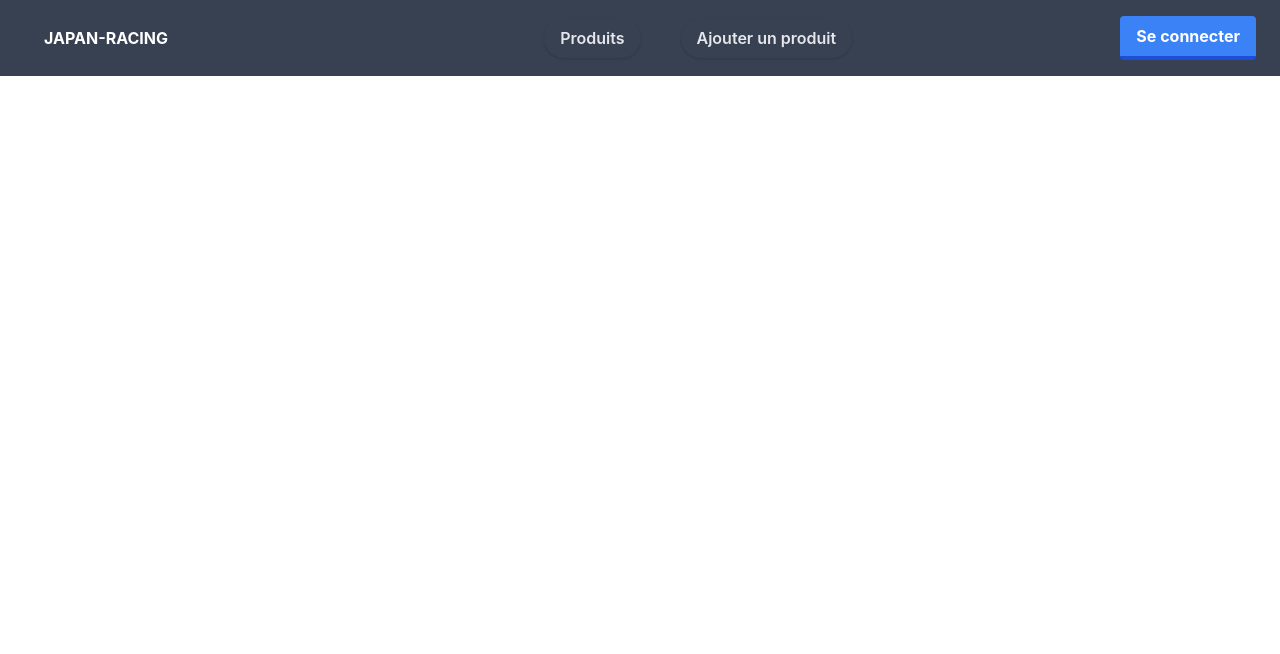
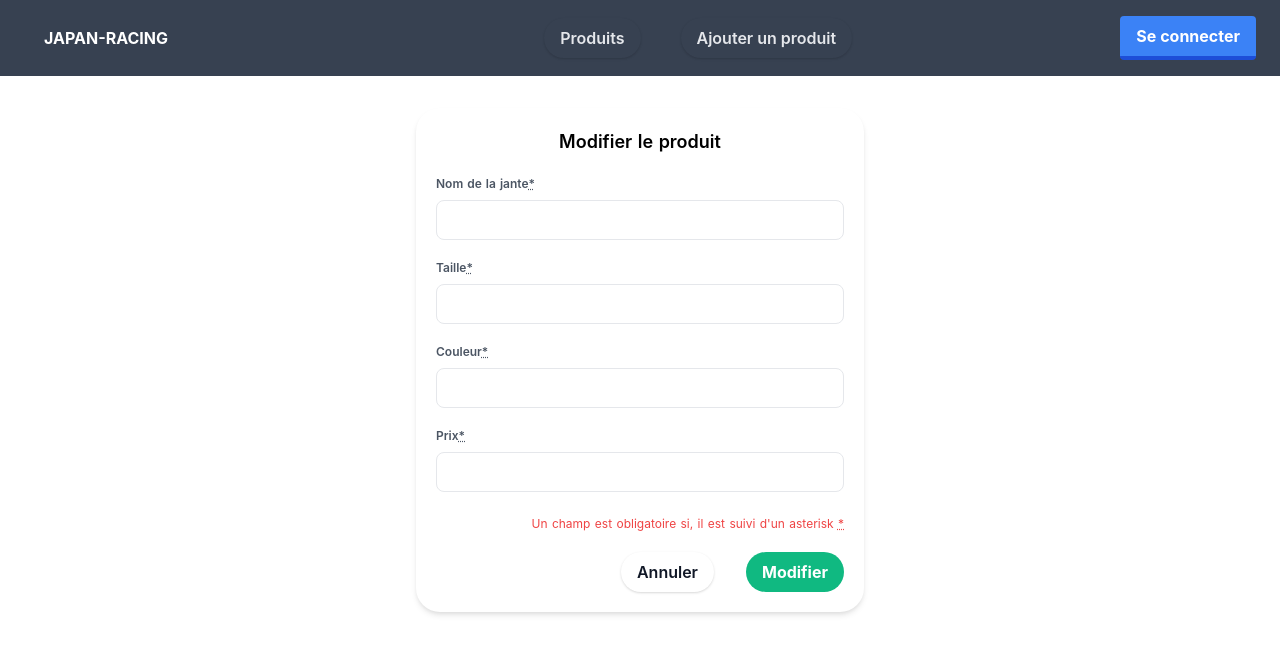
Before and after one commit to Hruund/NuxtStrapi, a Nuxt app: page /jante/1 in a window 1280 px wide. Shown: the top 654 px of the page. Built offline with nearby package versions, Linux system fonts and the light colour scheme; no server answers.

Commit message:
update header, and file for edit product

```diff
--- a/components/Header.vue
+++ b/components/Header.vue
@@ -3,7 +3,7 @@
         <div class="w-full mx-auto flex flex-wrap items-center justify-between mt-0 px-6 py-3">
 
             <div class="hidden md:flex md:items-center md:w-auto w-full order-3 md:order-1" id="menu">
-                <NuxtLink to="/jante/products"><ButtonNavbar insider="Produits"/></NuxtLink>
+                <NuxtLink to="/jante/"><ButtonNavbar insider="Produits"/></NuxtLink>
                 <NuxtLink to="/jante/add"><ButtonNavbar insider="Ajouter un produit"/></NuxtLink>
             </div>
 
--- a/pages/index.vue
+++ b/pages/index.vue
@@ -36,12 +36,7 @@ export default {
     }
   },
   methods: {
-    loadUser()
-    {
-      this.$axios.$get('products').then((response) => {
-        this.items = response
-      });
-    }
+
   },
   destroyed () {
     //
--- a/pages/jante/edit.vue
+++ b/pages/jante/_id.vue
@@ -11,36 +11,36 @@
                             <div class="md:flex md:flex-row md:space-x-4 w-full text-xs">
                                 <div class="mb-3 md:space-y-2 w-full text-xs">
                                     <label class="font-semibold text-gray-600 py-2">Nom de la jante<abbr title="required">*</abbr></label>
-                                    <input v-model="name" class="appearance-none block w-full bg-grey-lighter text-grey-darker border border-grey-lighter rounded-lg h-10 px-4" required="required" type="text" id="name">
+                                    <input v-model="jante.name" class="appearance-none block w-full bg-grey-lighter text-grey-darker border border-grey-lighter rounded-lg h-10 px-4" required="required" type="text" id="name">
                                     <p class="text-red text-xs hidden">Veuillez remplir ce champ.</p>
                                 </div>
                             </div>
                             <div class="md:flex md:flex-row md:space-x-4 w-full text-xs">
                                 <div class="w-full flex flex-col mb-3">
                                     <label class="font-semibold text-gray-600 py-2">Taille<abbr title="required">*</abbr></label>
-                                    <input v-model="size" class="appearance-none block w-full bg-grey-lighter text-grey-darker border border-grey-lighter rounded-lg h-10 px-4" required="required" type="text" id="taille">
+                                    <input v-model="jante.size" class="appearance-none block w-full bg-grey-lighter text-grey-darker border border-grey-lighter rounded-lg h-10 px-4" required="required" type="text" id="taille">
                                     <p class="text-red text-xs hidden">Veuillez remplir ce champ.</p>
                                 </div>
                             </div>
                             <div class="md:flex md:flex-row md:space-x-4 w-full text-xs">
                                 <div class="w-full flex flex-col mb-3">
                                     <label class="font-semibold text-gray-600 py-2">Couleur<abbr title="required">*</abbr></label>
-                                    <input v-model="Couleur" class="appearance-none block w-full bg-grey-lighter text-grey-darker border border-grey-lighter rounded-lg h-10 px-4" required="required" type="text" id="couleur">
+                                    <input v-model="jante.color" class="appearance-none block w-full bg-grey-lighter text-grey-darker border border-grey-lighter rounded-lg h-10 px-4" required="required" type="text" id="couleur">
                                     <p class="text-red text-xs hidden">Veuillez remplir ce champ.</p>
                                 </div>
                             </div>
                             <div class="md:flex md:flex-row md:space-x-4 w-full text-xs">
                                 <div class="w-full flex flex-col mb-3">
                                     <label class="font-semibold text-gray-600 py-2">Prix<abbr title="required">*</abbr></label>
-                                    <input v-model="price" class="appearance-none block w-full bg-grey-lighter text-grey-darker border border-grey-lighter rounded-lg h-10 px-4" required="required" type="text" id="prix">
+                                    <input v-model="jante.price" class="appearance-none block w-full bg-grey-lighter text-grey-darker border border-grey-lighter rounded-lg h-10 px-4" required="required" type="text" id="prix">
                                     <p class="text-red text-xs hidden">Veuillez remplir ce champ.</p>
                                 </div>
                             </div>
                             <p class="text-xs text-red-500 text-right my-3">Un champ est obligatoire si, il est suivi d'un
                                 asterisk <abbr title="Required field">*</abbr></p>
                             <div class="mt-5 text-right md:space-x-3 md:block flex flex-col-reverse">
-                                <NuxtLink to="/produits"><BlankButton insider="Annuler"/></NuxtLink>
-                                <GreenButton @click="createProduct()" insider="Modifier"/>
+                                <NuxtLink to="/jante/"><BlankButton insider="Annuler"/></NuxtLink>
+                                <GreenButton @click="edit(jante.id)" insider="Modifier"/>
                             </div>
                         </form>
                     </div>
@@ -55,40 +55,30 @@ export default {
   data () {
     return {
       items: [],
-      name: '',
-      size: '',
-      price: '',
-      Couleur: '',
-      error: ''
+      jante: {name: '', size: '', price:'', color:''}
     }
-  },
-  mounted () {
-    this.$axios.$get('products').then((response) => {
-      this.items = response;
-    })
   },
   methods:
   {
-    loadProduct()
-    {
-      this.$axios.$get('products').then((response) => {
-        this.items = response;
-      })
-    },
     edit(id)
     {
       try{
-        this.$axios.$put('products', id, {
-
-        });
+        this.$axios.$put('products', this.jante).then((response) => {
+            console.log("Produit modifié");
+        })
       } catch (error)
       {
-        this.error = erro;
+        this.error = error;
       }
     }
   },
-  destroyed () {
-    //
-  }
+  created() {
+    const id = this.$route.params.id
+    this.$axios.$get(`products/${id}`).then(
+        result => {
+            this.jante = result
+        }
+    )
+}
 }
 </script>
--- a/pages/jante/products.vue
+++ b/pages/jante/index.vue
@@ -35,7 +35,9 @@
               {{ product.price }} €
             </div>
             <div class="order-3 mt-2 flex-shrink-0 w-full sm:order-2 sm:mt-0 sm:w-auto">
-              <NuxtLink to="/jante/edit"><BlankButton insider="Modifier"/></NuxtLink>
+              <button  @click="getItem(product.id)" class="mx-5 hover:text-gray-100 hover:bg-blue-300 text-gray-900 font-semibold py-2 px-4 rounded-full shadow">
+                Modifier
+              </button>
             </div>
             <div class="order-2 flex-shrink-0 sm:order-3 sm:ml-3">
               <button @click="deleteProduct(product.id)" type="button" class="rounded-full hover:bg-blue-300 text-gray-900 hover:rounded-full text-red-500 -mr-1 font-bold hover:text-gray-100 flex p-2 sm:-mr-2">
@@ -80,8 +82,11 @@ export default {
     {
       this.$axios.$delete('products/'+id).then((response) => {
         this.items = response;
-        loadProduct();
+        //loadProduct();
       })
+    },
+    getItem(id) {
+      this.$router.push(`products/${id}`)
     }
   },
   destroyed () {
```
